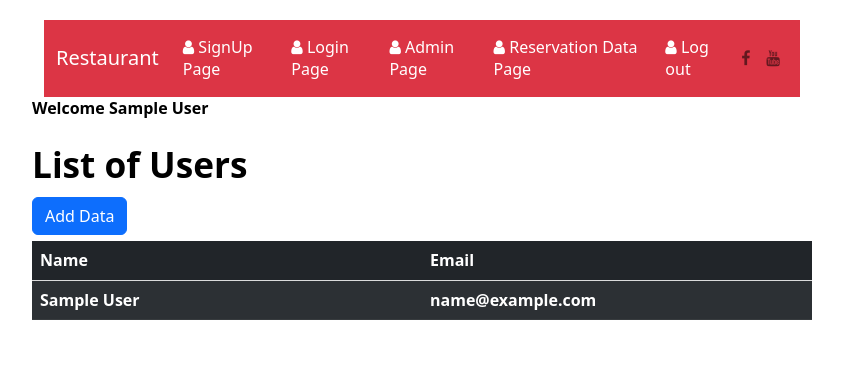
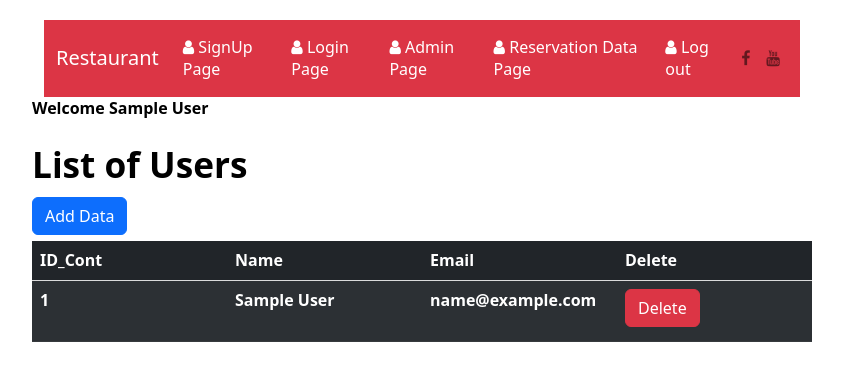
Before and after one commit to MergeaSergiu/Restaurant-php, a PHP site: page /SQL_User_Display.php in a window 1280 px wide. Shown: the top 381 px of the page, without its empty margins (218-1061 px from the left). Run offline with PHP 8.4, Linux system fonts and the light colour scheme; the visitor is signed in with stand-in values (Sample User, id 1); tables that the repository leaves empty or names only in its code hold one stand-in row (values such as "Sample post"); some libraries are stand-ins or nearby versions.

Commit message:
Created "Delete User Account" button

```diff
--- a/SQL_User_Display.php
+++ b/SQL_User_Display.php
@@ -23,6 +23,36 @@ include('top.php');
  echo "Welcome " . $_SESSION['user_name'];
 ?></p>
     <h1> List of Users</h1>
+
+    <!-- DELETE POP UP FORM (Bootstrap MODAL) -->
+<div class="modal fade" id="deletemodal" tabindex="-1" role="dialog" aria-labelledby="exampleModalLabel"
+        aria-hidden="true">
+        <div class="modal-dialog" role="document">
+            <div class="modal-content">
+                <div class="modal-header">
+                    <h5 class="modal-title" id="exampleModalLabel"> Delete User Data </h5>
+                    <button type="button" class="close" data-dismiss="modal" aria-label="Close">
+                        <span aria-hidden="true">&times;</span>
+                    </button>
+                </div>
+
+                <form action="deleteData.php" method="POST">
+
+                    <div class="modal-body">
+
+                        <input type="hidden" name="delete_id" id="delete_id">
+
+                        <h4> Do you want to Delete this Data ??</h4>
+                    </div>
+                    <div class="modal-footer">
+                        <button type="button" class="btn btn-secondary" data-dismiss="modal"> NO </button>
+                        <button type="submit" name="deletedata" class="btn btn-primary"> Yes !! Delete it. </button>
+                    </div>
+                </form>
+            </div>
+        </div>
+    </div>
+
 <!-- Modal -->
 <div class="modal fade" id="AddUser" tabindex="-1" role="dialog" aria-labelledby="exampleModalLabel" aria-hidden="true">
   <div class="modal-dialog" role="document">
@@ -72,26 +102,53 @@ include('top.php');
     <table class="table table-striped table-dark">
         <thead>
             <tr>
-                <th>Name</th>
-                <th>Email</th>
+                <th scope="col">ID_Cont</th>
+                <th scope="col">Name</th>
+                <th scope="col">Email</th>
+                <th scope="col">Delete</th>
             </tr>
     </thead>
-    <tbody>
     <?php
     $mysqli = require __DIR__ . "/database.php";
     $sql = "SELECT * from user";
     if($result = $mysqli->query($sql)){
 
-  while ($row = $result->fetch_assoc()){
-    echo "<tr>
-    <td>" . $row["name"] . "</td>
-    <td>" . $row["email"] . "</td>
-    </tr>";
+  while ($row = $result->fetch_assoc()){?>
+    <tbody>
+    <tr>
+        <td><?php echo $row["id"] ?> </td>
+        <td><?php echo $row["name"] ?> </td>
+        <td><?php echo $row["email"]?></td>
+        <td><button type="button" class="btn btn-danger deletebtn">Delete </button> </td>
+        </tr>
+        <?php
   }
   $result->free();
 }
 ?>
 </tbody>
 </table>
+<script src="https://cdn.datatables.net/1.10.18/js/jquery.dataTables.min.js"></script>
+    <script src="https://cdn.datatables.net/1.10.18/js/dataTables.bootstrap4.min.js"></script>
+        <script>
+        $(document).ready(function () {
+
+            $('.deletebtn').on('click', function () {
+
+                $('#deletemodal').modal('show');
+
+                $tr = $(this).closest('tr');
+
+                var data = $tr.children("td").map(function () {
+                    return $(this).text();
+                }).get();
+
+                console.log(data);
+
+                $('#delete_id').val(data[0]);
+
+            });
+        });
+    </script>
 </body>
 </html>
```
Also changed, not shown: deleteData.php (added, +25 -0 lines).
